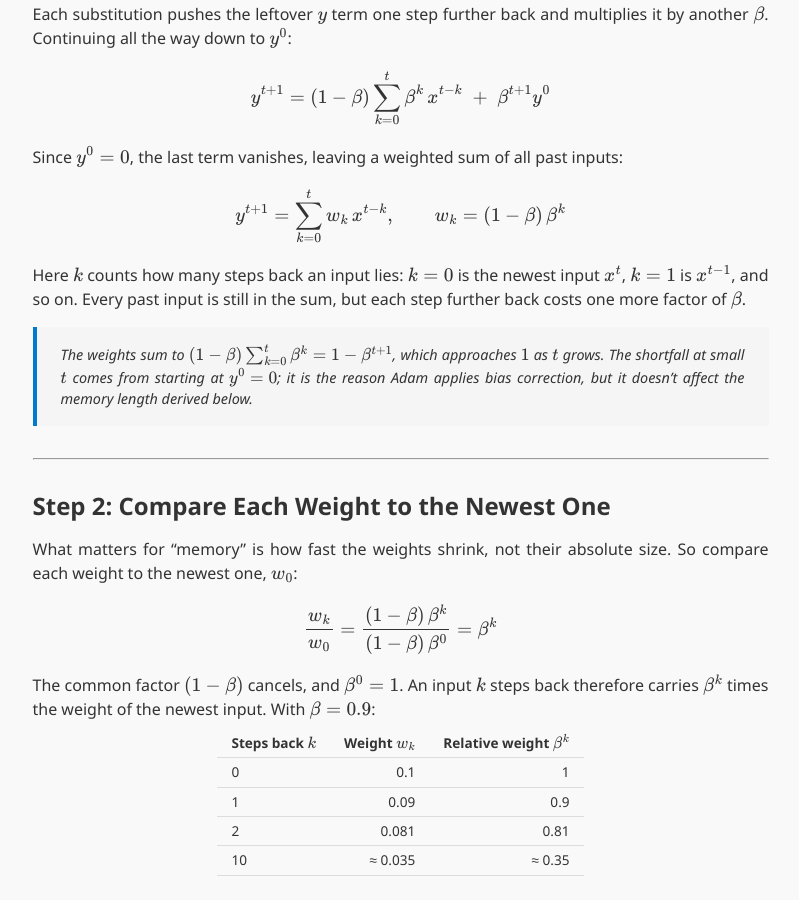
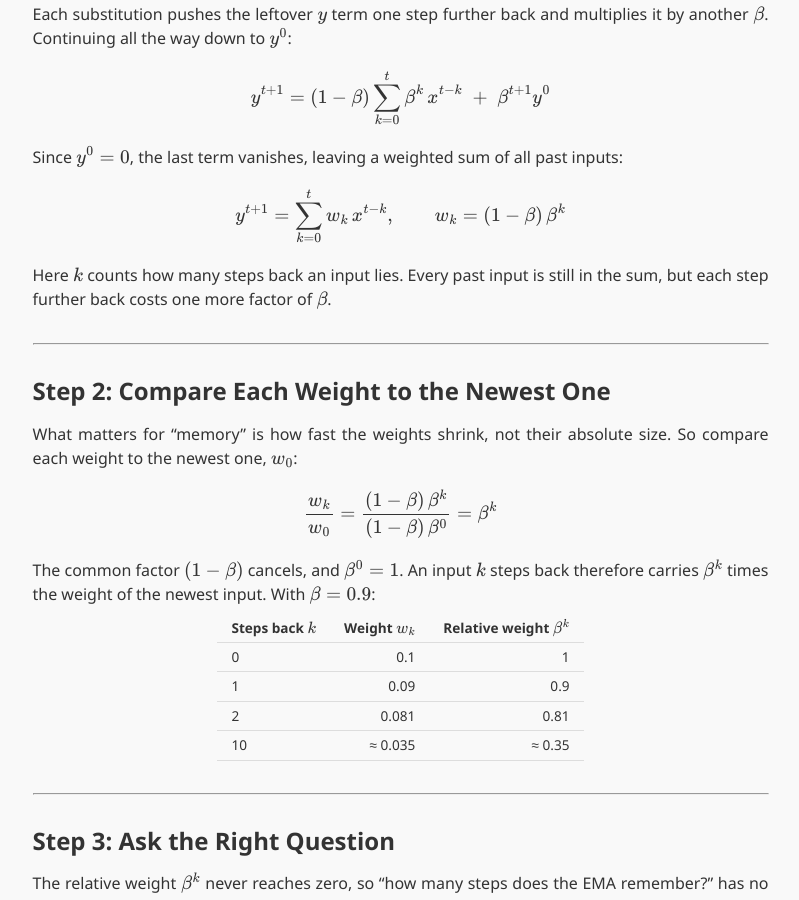
Before and after one commit to wyatthoho/wyatthoho.github.io, a Jekyll site: the page built from _ml_notes/deriving-effective-memory-length.md, in a window 1280 px wide and 900 px high, scrolled down 910 px. Shown: the whole window, without its empty margins (232-1031 px from the left). Built offline with Jekyll 4.4.1, drawn with Linux system fonts in a browser that asks for light colours; some of the changed text lies outside the part shown.

Commit message:
Replace dangling equation-number references and drop weight-sum aside in memory-length note
MathJax isn't configured to show equation numbers, so "equation (9)"
pointed at nothing; spell out the formula instead. Also shorten the k
explanation and remove the weight-sum blockquote, which the main
derivation doesn't use.

Co-Authored-By: Claude Opus 5.5 <noreply@anthropic.com>

```diff
--- a/_ml_notes/deriving-effective-memory-length.md
+++ b/_ml_notes/deriving-effective-memory-length.md
@@ -37,9 +37,7 @@ Since $y^0=0$, the last term vanishes, leaving a weighted sum of all past inputs
 
 $$\begin{equation} y^{t+1} = \sum_{k=0}^{t} w_k\, x^{t-k}, \qquad w_k = (1-\beta)\,\beta^{k} \end{equation}$$
 
-Here $k$ counts how many steps back an input lies: $k=0$ is the newest input $x^t$, $k=1$ is $x^{t-1}$, and so on. Every past input is still in the sum, but each step further back costs one more factor of $\beta$.
-
-> The weights sum to $(1-\beta)\sum_{k=0}^{t}\beta^k = 1-\beta^{t+1}$, which approaches $1$ as $t$ grows. The shortfall at small $t$ comes from starting at $y^0=0$; it is the reason Adam applies bias correction, but it doesn't affect the memory length derived below.
+Here $k$ counts how many steps back an input lies. Every past input is still in the sum, but each step further back costs one more factor of $\beta$.
 
 ---
 
@@ -98,7 +96,7 @@ which is the standard form of exponential decay, with $\tau$ appearing as its on
 
 ## Step 5: Approximate
 
-Equation (9) is exact but not convenient:
+The exact result $\tau = -1/\ln\beta$ is not convenient:
 
 - It is hard to evaluate mentally. What is $-1/\ln 0.99$?
 - It hides how $\tau$ scales with $\beta$.
```
Also changed, not shown: other parts of _ml_notes/deriving-effective-memory-length.md (+1 -1 lines).
